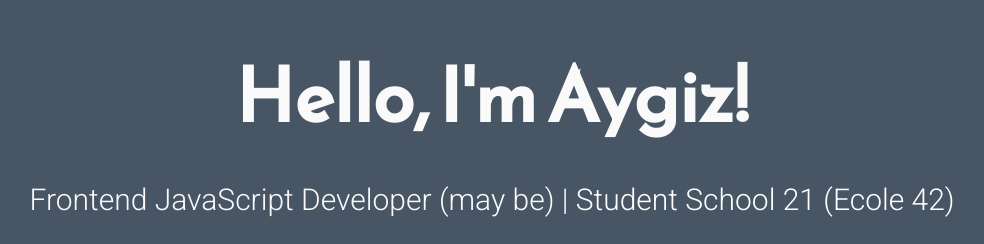
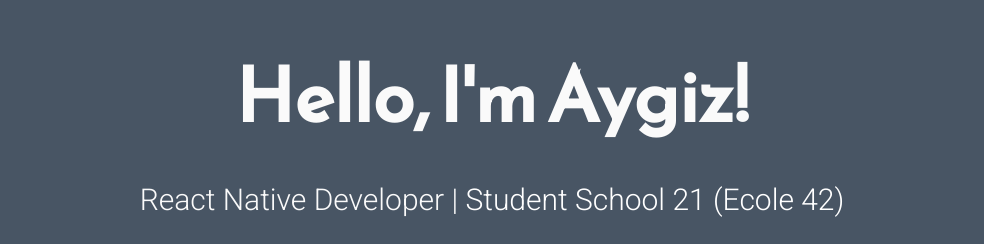
Before and after one commit to Igiz23/Igiz23.github.io, a plain HTML site: page index.html in a window 1280 px wide. Shown: the part 217-461 px from the top of the page, without its empty margins (148-1132 px from the left). Drawn offline with Linux system fonts and the light colour scheme.

Commit message:
Update index.html

```diff
--- a/index.html
+++ b/index.html
@@ -32,7 +32,7 @@
 <!-- /Yandex.Metrika counter -->
 	<main>
 		<div class="intro">Hello, I'm Aygiz!</div>
-		<div class="tagline">Frontend JavaScript Developer (may be) |<a href="https://21-school.ru/" target="_blank"> Student School 21</a> <a href="https://42.fr/en/homepage/" target="_blank">(Ecole 42)</a></div>
+		<div class="tagline">React Native Developer |<a href="https://21-school.ru/" target="_blank"> Student School 21</a> <a href="https://42.fr/en/homepage/" target="_blank">(Ecole 42)</a></div>
 		<div class="icons-social">
 			<a target="_blank" href="https://github.com/Igiz23"><i class="fab fa-github"></i></a>
 			<a target="_blank" href="https://t.me/i_giz"><i class="fab fa-telegram"></i></a>
```
